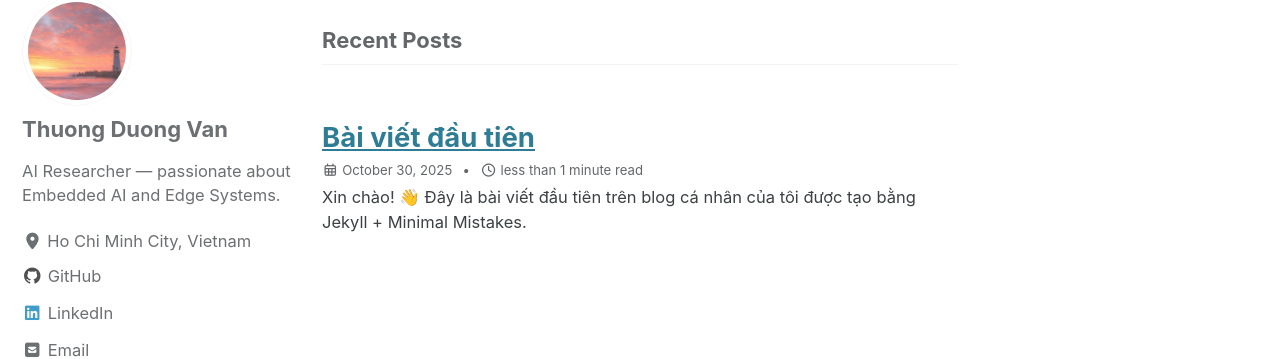
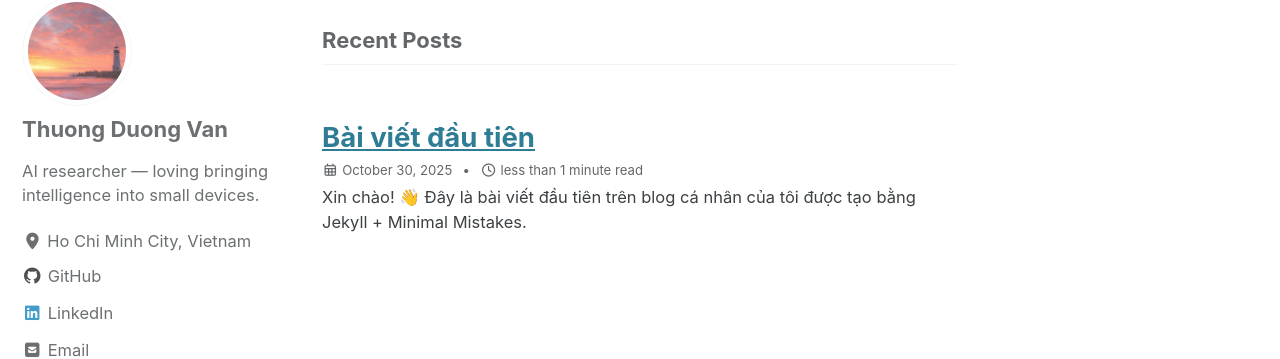
Before and after one commit to VThuong99/VThuong99.github.io, a Jekyll site: the page built from index.html, in a window 1280 px wide. Shown: the part 125-484 px from the top of the page. Built offline with Jekyll 4.4.1, drawn with Linux system fonts in a browser that asks for light colours; cached includes are drawn as plain includes; the list of posts is cut into pages by our own code.

Commit message:
Update bio.

```diff
--- a/_config.yml
+++ b/_config.yml
@@ -16,7 +16,7 @@ repository: "VThuong99/VThuong99.github.io"
 author:
   name             : "Thuong Duong Van"
   avatar           : "/assets/images/github_avatar.png"
-  bio              : "AI Researcher — passionate about Embedded AI and Edge Systems."
+  bio              : "AI researcher — loving bringing intelligence into small devices."
   location         : "Ho Chi Minh City, Vietnam"
   email            : "vthuong11235@gmail.com"
   github: https://github.com/VThuong99
```
Also changed, not shown: 3 other files.
